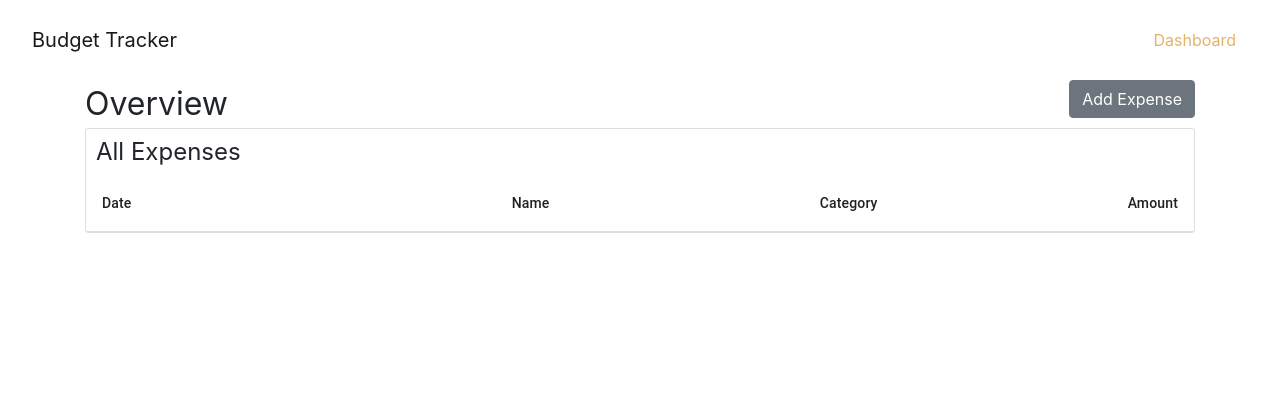
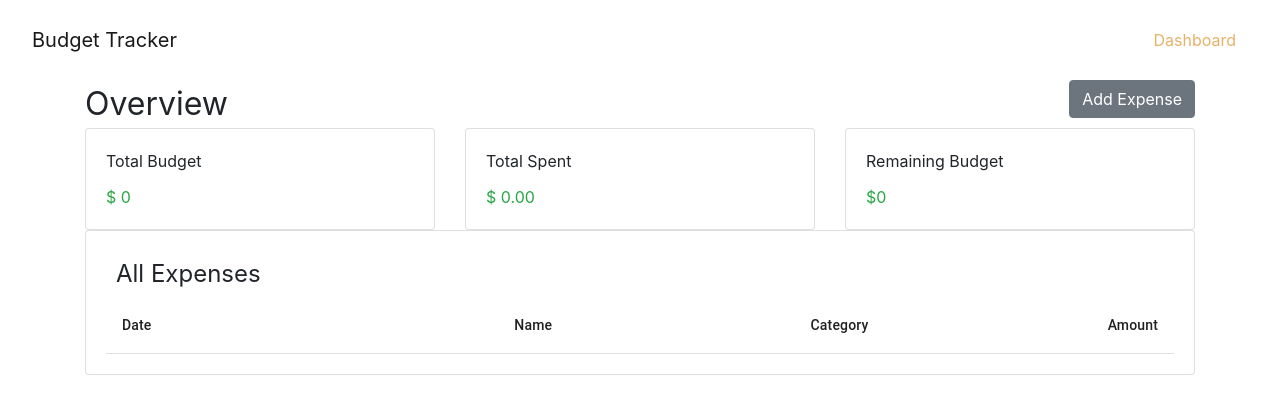
Before and after one commit to amandalincs/budget-tracker, a React (Create React App) app in the folder budget-tracker/: page /dashboard in a window 1280 px wide. Shown: the top 414 px of the page. Built offline with nearby package versions, Linux system fonts and the light colour scheme.

Commit message:
Restyled total spendings budget to dashboard

```diff
--- a/budget-tracker/src/components/Pages/AddItems.js
+++ b/budget-tracker/src/components/Pages/AddItems.js
@@ -88,9 +88,9 @@ function AddItems() {
         <Container>
             <Jumbotron fluid>
                 <h3 className="display-6 text-center">
-                    My Budget Tracker
-        </h3>
-                <div className="text-center">
+                    New Expense
+                </h3>
+                {/* <div className="text-center">
                     <p>
                         Total Spendings:{' '}
                         <span className="text-success">
@@ -100,7 +100,7 @@ function AddItems() {
                             }, 0)}
                         </span>
                     </p>
-                </div>
+                </div> */}
                 <InputForm
                     name={name}
                     category={category}
--- a/budget-tracker/src/components/Pages/Dashboard.js
+++ b/budget-tracker/src/components/Pages/Dashboard.js
@@ -1,5 +1,5 @@
 import { React, useState, useEffect } from 'react'
-import { Card, Button, Container, Modal, ModalHeader, ModalBody, ModalFooter  } from 'reactstrap'
+import { Card, CardDeck, CardTitle, CardBody, CardSubtitle, CardText, Button, Container, Modal, ModalHeader, ModalBody, ModalFooter  } from 'reactstrap'
 import styled from 'styled-components';
 import ItemList from '../Standard/ItemList'
 import {Link} from 'react-router-dom'
@@ -30,6 +30,8 @@ const Styles = styled.div`
 function Dashboard() {
 
     const [items, setItems] = useState([])
+    const [budget, setBudget] = useState(0)
+    const [remainingBudget, setRemainingBudget] = useState(0)
     const [deleteModal, setDeleteModal] = useState(false);
     // const handleDeleteAllItems = () => {
     //     setItems([])
@@ -59,7 +61,53 @@ function Dashboard() {
                     <Link to="/"><Button>Add Expense</Button></Link>
                 </div>
 
+                <CardDeck>
                     <Card>
+                        <CardBody>
+                            <CardTitle>
+                                Total Budget{' '}
+                            </CardTitle>
+                            <CardText>
+                                <span className="text-success">
+                                    $ {budget}
+                                </span>
+                            </CardText>
+                        </CardBody>
+                    </Card>
+
+                    <Card>
+                        <CardBody>
+                            <CardTitle>
+                                Total Spent{' '}
+                            </CardTitle>
+                            <CardText>
+                                <span className="text-success">
+                                    ${' '}
+                                    {items.reduce((accumulator, currentValue) => {
+                                        return (accumulator += parseFloat(currentValue.amount))
+                                    }, 0).toFixed(2)}
+                                </span>
+                            </CardText>
+                        </CardBody>
+                    </Card>
+
+
+                    <Card>
+                        <CardBody>
+                            <CardTitle>
+                                Remaining Budget{' '}
+                            </CardTitle>
+                            <CardText>
+                                <span className="text-success">
+                                    ${remainingBudget}
+                                </span>
+                            </CardText>
+                        </CardBody>
+                    </Card>
+                </CardDeck>
+
+                <Card>
+                    <CardBody>
                         <div className="data-header">
                             <span>All Expenses</span>
                             {items.length > 0 && <Button outline color="danger" onClick={toggleModal}>Clear All</Button>}
@@ -75,6 +123,7 @@ function Dashboard() {
                             </Modal>
                         </div>
                         <ItemList items={items}></ItemList>
+                    </CardBody>
                 </Card>
 
             </Container>
--- a/budget-tracker/src/components/Standard/InputForm.js
+++ b/budget-tracker/src/components/Standard/InputForm.js
@@ -64,9 +64,6 @@ const InputForm = ({name, handleName,  category, handleCategory, amount, handleA
     </FormGroup>
     <Button onClick={handleSubmitForm} color="primary">
       Add
-    </Button>{' '}
-    <Button color="danger" onClick={handleDeleteAllItems}>
-      Delete Items
     </Button>
   </Form>
 )
```
Also changed, not shown: 1 other file (tests, documents, lock files or other folders). Lines whose indentation alone changed are shown as unchanged.
